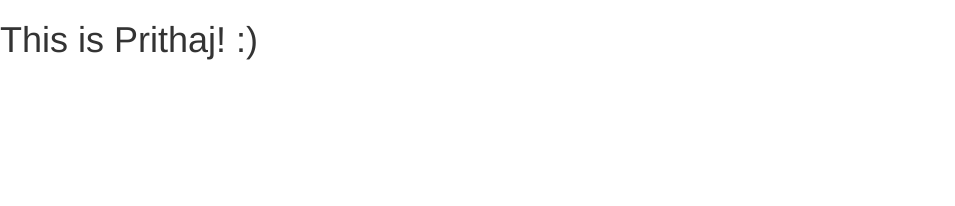
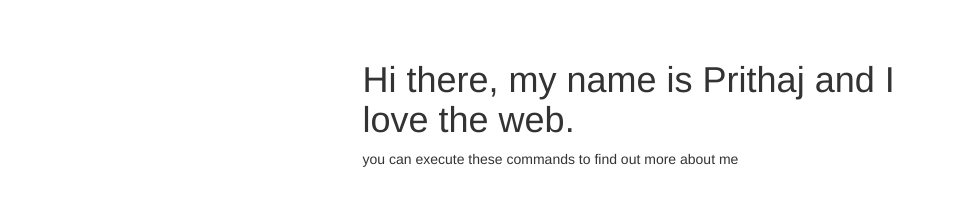
Before and after one commit to prithajnath/prithajnath.github.io, a plain HTML site: page index.html in a window 1280 px wide. Shown: the whole page, without its empty margins (0-955 px from the left). Drawn offline with nearby package versions, Linux system fonts and the light colour scheme.

Commit message:
Add main container

```diff
--- a/index.html
+++ b/index.html
@@ -5,15 +5,19 @@
     <meta http-equiv="X-UA-Compatible" content="IE=edge">
     <meta name="viewport" content="width=device-width, initial-scale=1">
     <!-- The above 3 meta tags *must* come first in the head; any other head content must come *after* these tags -->
-    <title>Bootstrap 101 Template</title>
+    <title>Prithaj Nath</title>
 
+
+    <!--Fonts-->
+    <link href="https://fonts.googleapis.com/css?family=Rubik+Mono+One" rel="stylesheet">
+    <link href="https://fonts.googleapis.com/css?family=Press+Start+2P" rel="stylesheet">
     <!-- Bootstrap -->
     <!-- Latest compiled and minified CSS -->
-<link rel="stylesheet" href="https://maxcdn.bootstrapcdn.com/bootstrap/3.3.7/css/bootstrap.min.css" integrity="sha384-BVYiiSIFeK1dGmJRAkycuHAHRg32OmUcww7on3RYdg4Va+PmSTsz/K68vbdEjh4u" crossorigin="anonymous">
+    <link rel="stylesheet" href="https://maxcdn.bootstrapcdn.com/bootstrap/3.3.7/css/bootstrap.min.css" integrity="sha384-BVYiiSIFeK1dGmJRAkycuHAHRg32OmUcww7on3RYdg4Va+PmSTsz/K68vbdEjh4u" crossorigin="anonymous">
 
 <!-- Optional theme -->
-<link rel="stylesheet" href="https://maxcdn.bootstrapcdn.com/bootstrap/3.3.7/css/bootstrap-theme.min.css" integrity="sha384-rHyoN1iRsVXV4nD0JutlnGaslCJuC7uwjduW9SVrLvRYooPp2bWYgmgJQIXwl/Sp" crossorigin="anonymous">
-
+    <link rel="stylesheet" href="https://maxcdn.bootstrapcdn.com/bootstrap/3.3.7/css/bootstrap-theme.min.css" integrity="sha384-rHyoN1iRsVXV4nD0JutlnGaslCJuC7uwjduW9SVrLvRYooPp2bWYgmgJQIXwl/Sp" crossorigin="anonymous">
+    <link rel="stylesheet" href="css/style.css"/>
     <!-- HTML5 shim and Respond.js for IE8 support of HTML5 elements and media queries -->
     <!-- WARNING: Respond.js doesn't work if you view the page via file:// -->
     <!--[if lt IE 9]>
@@ -22,7 +26,15 @@
     <![endif]-->
   </head>
   <body>
-    <h1>This is Prithaj! :)</h1>
+    <br/><br/>
+    <div class="container">
+      <div class="row">
+        <div class="col-sm-6 col-sm-offset-3">
+          <h1>Hi there, my name is Prithaj and I love the web.</h1>
+          <p>you can execute these commands to find out more about me</p>
+        </div>
+      </div>
+    </div>
 
     <!-- jQuery (necessary for Bootstrap's JavaScript plugins) -->
     <script src="https://ajax.googleapis.com/ajax/libs/jquery/1.12.4/jquery.min.js"></script>
```
